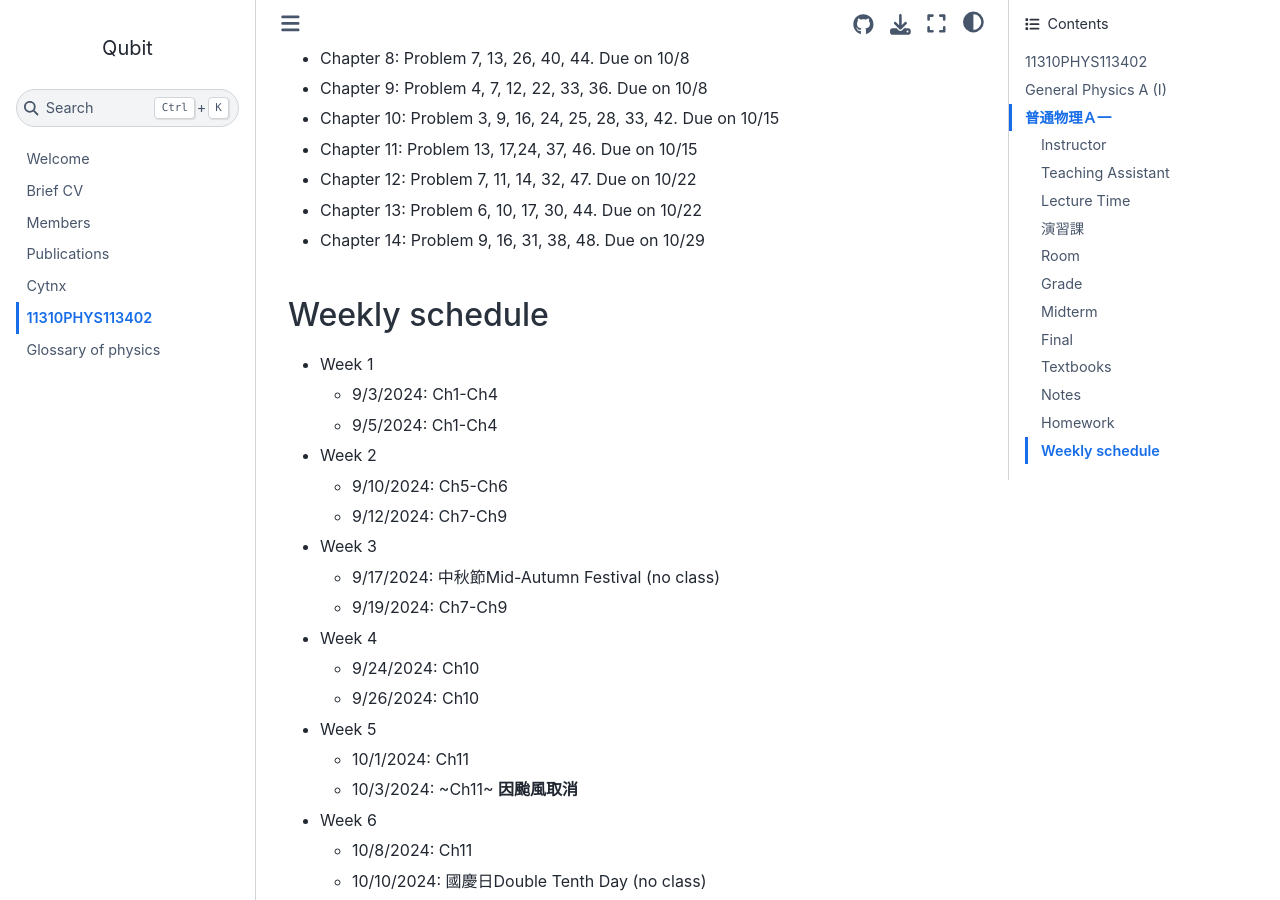
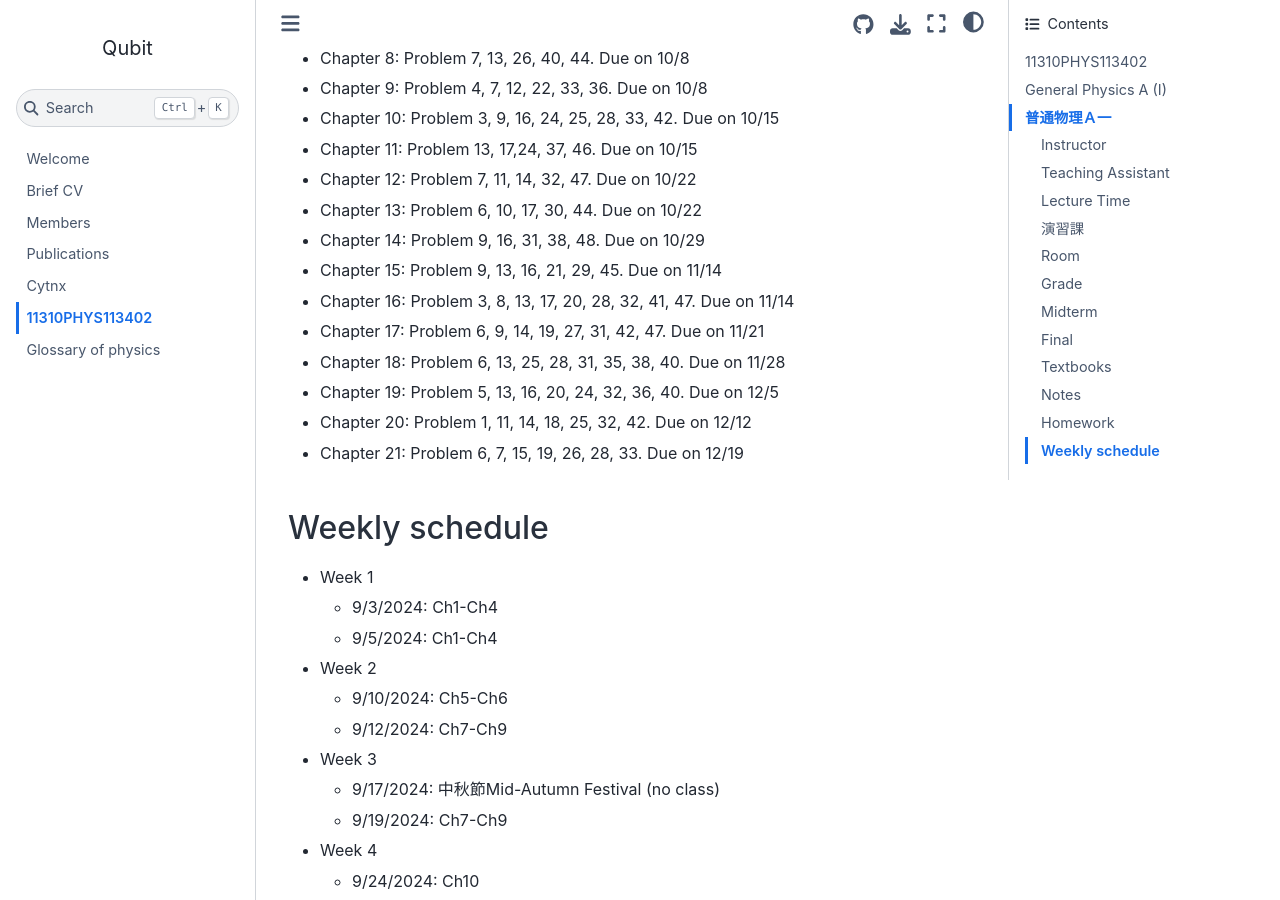
Before and after one commit to pcchen/pcchen.github.io, a Jupyter Book: the page built from teaching/11310PHYS113402.md, in a window 1280 px wide and 900 px high, scrolled down 2863 px. Built offline with Jupyter Book 1.0.4 settings and Sphinx 7.4.7 and the Sphinx Book theme 1.1.4, drawn with Linux system fonts in a browser that asks for light colours.

Commit message:
update HW

```diff
--- a/teaching/11310PHYS113402.md
+++ b/teaching/11310PHYS113402.md
@@ -82,6 +82,15 @@ In this semester we plan to cover following topics
 * Chapter 13: Problem 6, 10, 17, 30, 44. Due on 10/22
 * Chapter 14: Problem 9, 16, 31, 38, 48. Due on 10/29
 
+* Chapter 15: Problem 9, 13, 16, 21, 29, 45. Due on 11/14
+* Chapter 16: Problem 3, 8, 13, 17, 20, 28, 32, 41, 47. Due on 11/14
+* Chapter 17: Problem 6, 9, 14, 19, 27, 31, 42, 47. Due on 11/21
+* Chapter 18: Problem 6, 13, 25, 28, 31, 35, 38, 40. Due on 11/28
+* Chapter 19: Problem 5, 13, 16, 20, 24, 32, 36, 40. Due on 12/5
+* Chapter 20: Problem 1, 11, 14, 18, 25, 32, 42. Due on 12/12
+* Chapter 21: Problem 6, 7, 15, 19, 26, 28, 33. Due on 12/19
+
+
 ## Weekly schedule
 * Week 1
   * 9/3/2024: Ch1-Ch4
```
